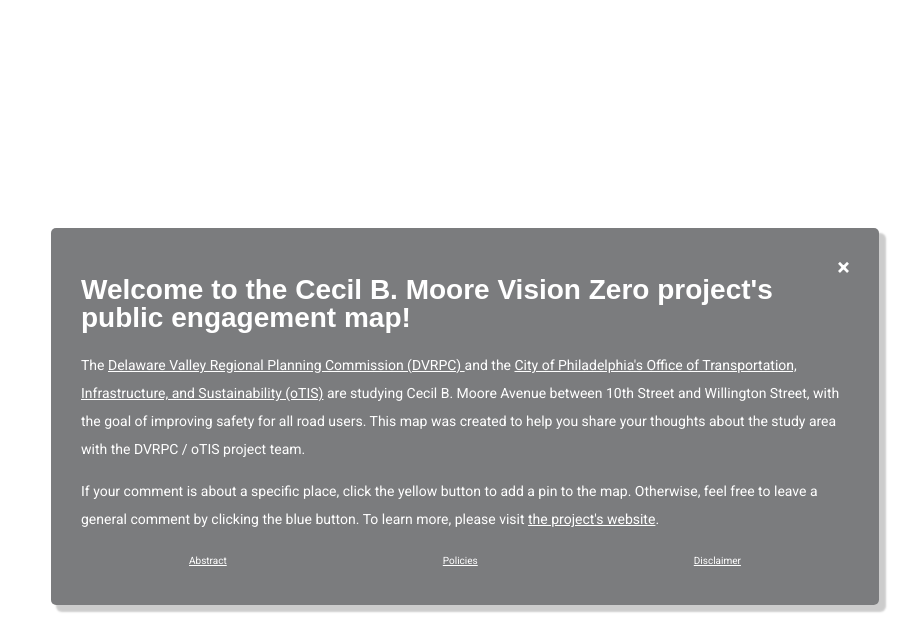
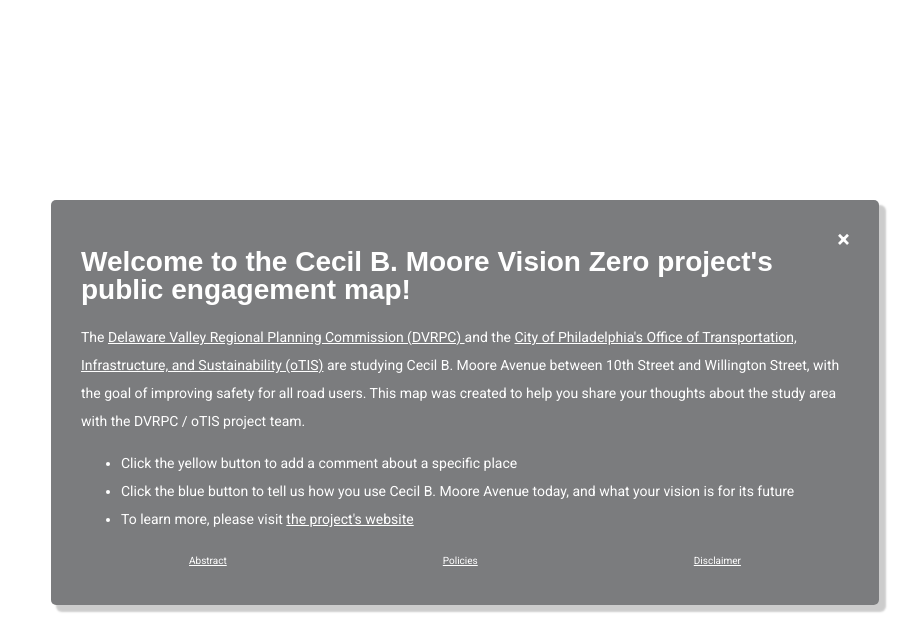
Before and after one commit to dvrpc/pins-on-the-map, a Django app: page / in a window 1280 px wide. Shown: the part 175-800 px from the top of the page, without its empty margins (381-1280 px from the left). Run offline with Django 3.2, Linux system fonts and the light colour scheme; some libraries are stand-ins or nearby versions; some web fonts are replaced.

Commit message:
update text

```diff
--- a/templates/landing_page.html
+++ b/templates/landing_page.html
@@ -100,9 +100,12 @@
           >&times;</span
         >
         <p>
-          No pin was found on the map. Please click on the map to add a pin, or
-          click the "Add a General Comment" button to add your comment without a
-          location on the map.
+          No pin was found on the map!
+          <br />
+          <br />
+          Please click on the map to add a pin, or click the "submit your
+          comment" button again to add your comment without a location on the
+          map.
         </p>
       </div>
 
@@ -232,14 +235,21 @@
           was created to help you share your thoughts about the study area with
           the DVRPC / oTIS project team.
         </p>
-        <p>
-          If your comment is about a specific place, click the yellow button to
-          add a pin to the map. Otherwise, feel free to leave a general comment
-          by clicking the blue button. To learn more, please visit
-          <a href="https://www.dvrpc.org/cecilbmoore" target="_blank"
-            >the project's website</a
-          >.
-        </p>
+        <ul>
+          <li>
+            Click the yellow button to add a comment about a specific place
+          </li>
+          <li>
+            Click the blue button to tell us how you use Cecil B. Moore Avenue
+            today, and what your vision is for its future
+          </li>
+          <li>
+            To learn more, please visit
+            <a href="https://www.dvrpc.org/cecilbmoore" target="_blank"
+              >the project's website</a
+            >
+          </li>
+        </ul>
 
         <div id="info-footer">
           <a href="https://www.dvrpc.org/Products/TEM409" target="_blank"
```
